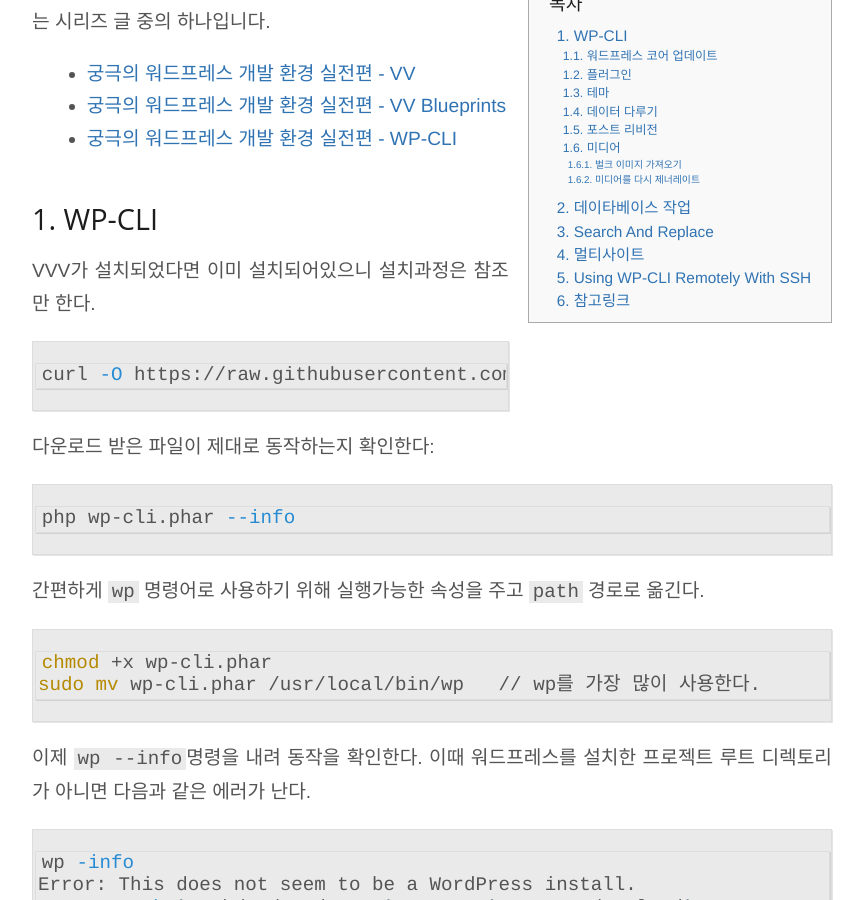
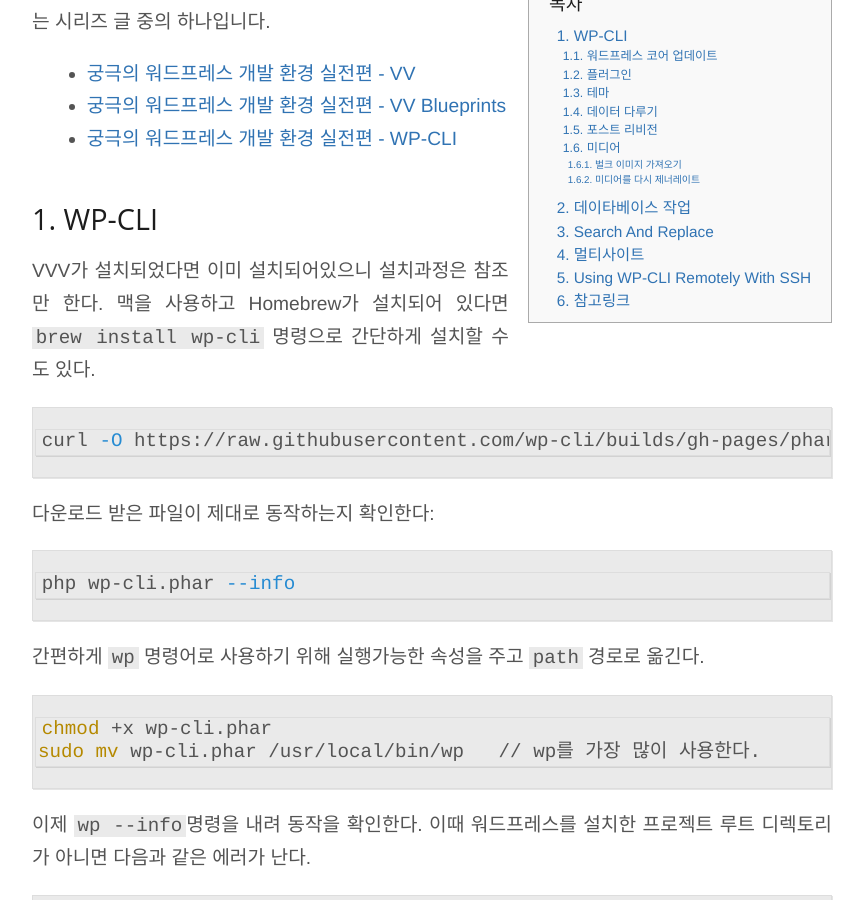
Before and after one commit to nolboo/nolboo.github.io, a Jekyll site: the page built from _posts/2016-05-16-ultimate-wordpress-development-environment-wp-cli.md, in a window 1280 px wide and 900 px high, scrolled down 344 px. Shown: the whole window, without its empty margins (208-1072 px from the left). Built offline with Jekyll 4.4.1, drawn with Linux system fonts in a browser that asks for light colours; comment, search, counter and statistics services are not loaded.

````diff
--- a/_posts/2016-05-16-ultimate-wordpress-development-environment-wp-cli.md
+++ b/_posts/2016-05-16-ultimate-wordpress-development-environment-wp-cli.md
@@ -16,7 +16,7 @@
 
 ## [WP-CLI](http://wp-cli.org/)
 
-VVV가 설치되었다면 이미 설치되어있으니 설치과정은 참조만 한다.
+VVV가 설치되었다면 이미 설치되어있으니 설치과정은 참조만 한다. 맥을 사용하고 Homebrew가 설치되어 있다면 `brew install wp-cli` 명령으로 간단하게 설치할 수도 있다.
 
 ```shell
 curl -O https://raw.githubusercontent.com/wp-cli/builds/gh-pages/phar/wp-cli.phar
````
Also changed, not shown: _posts/2015-05-07-mac-setup.md (+4 -0 lines).
